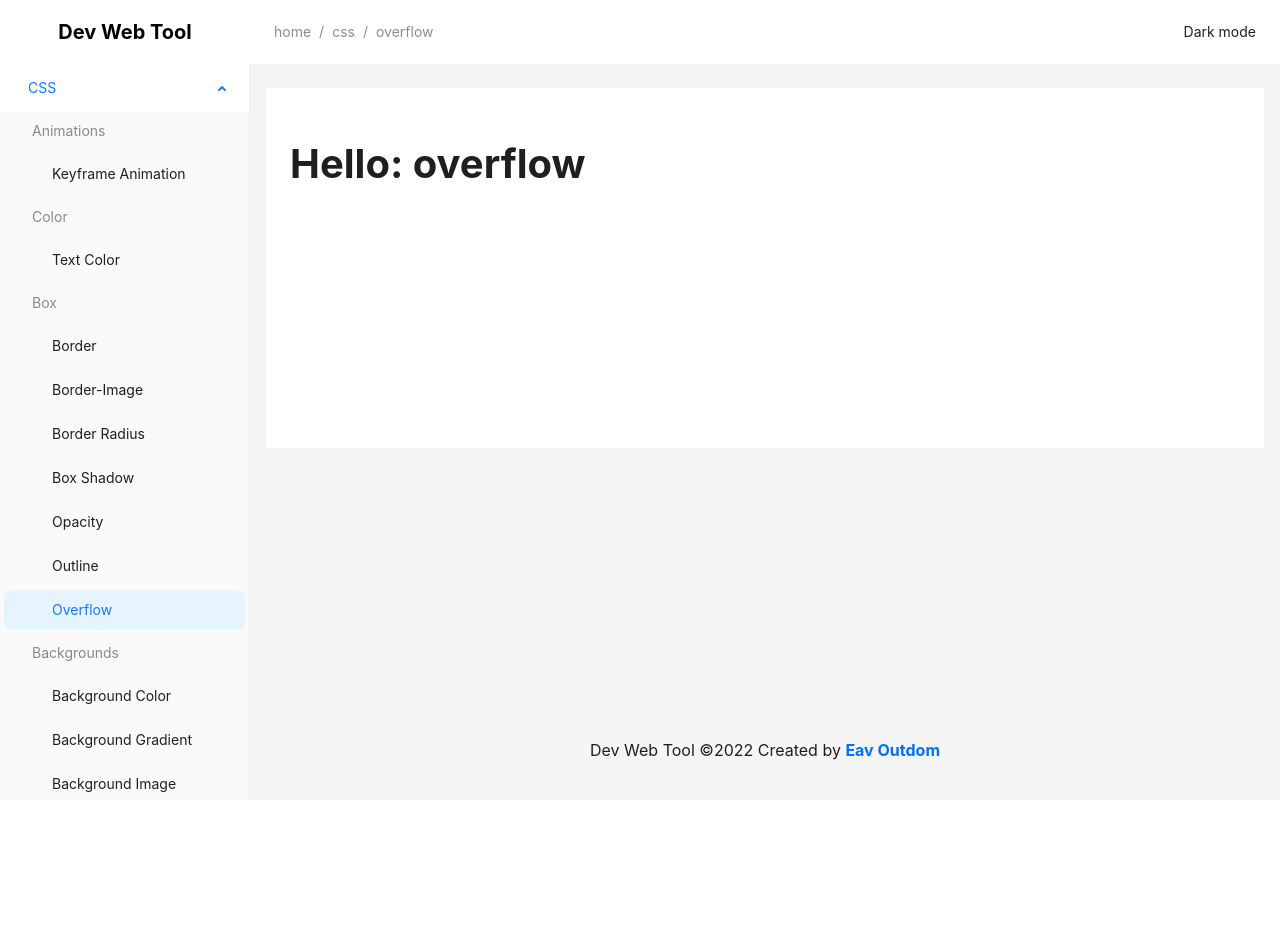
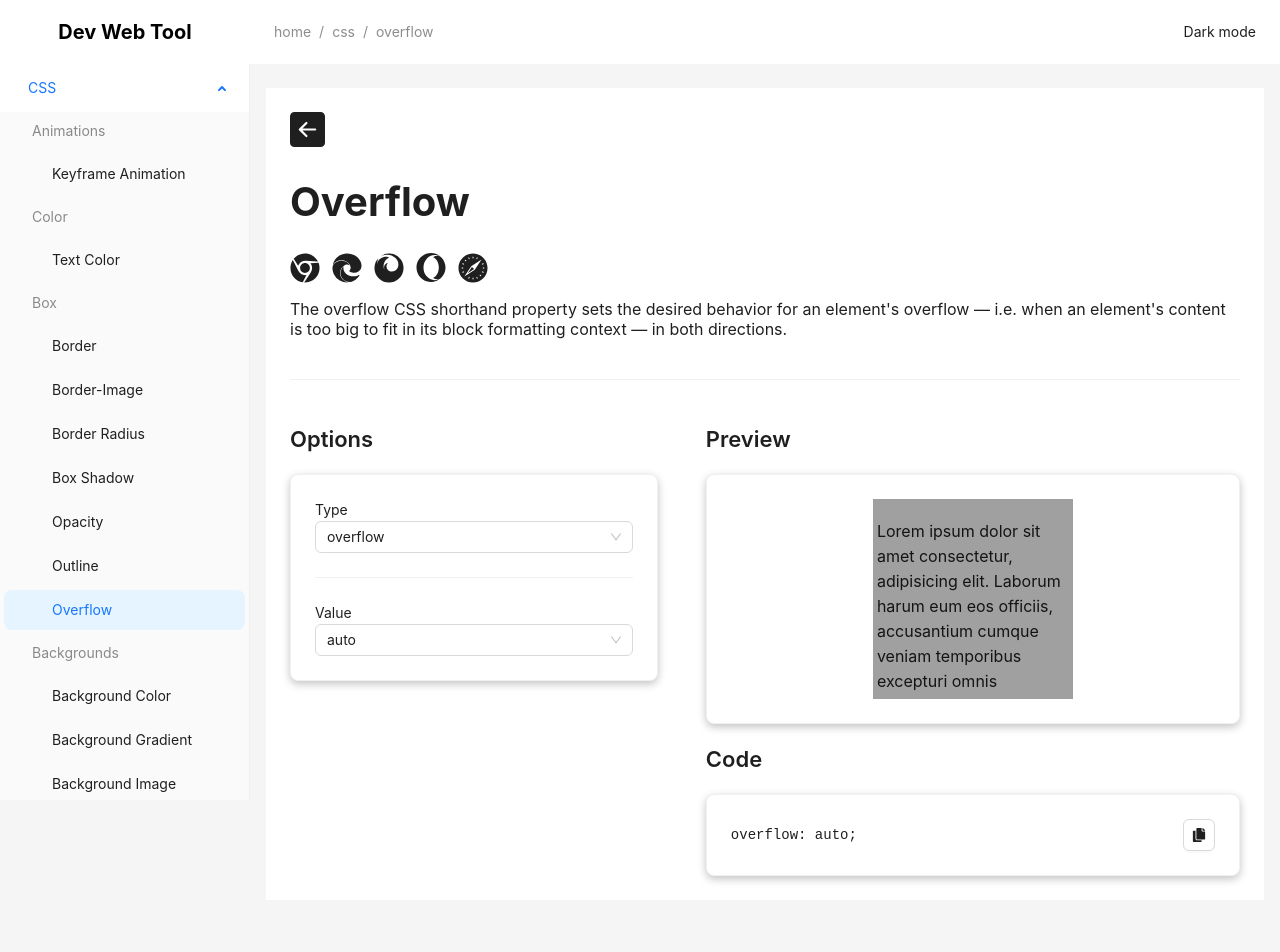
Before and after one commit to EavOutDom/dev-web-tool, a Next.js app: page /css/overflow in a window 1280 px wide. Shown: the top 952 px of the page. Before the commit the page ends 800 px from the top, so only its background shows below. Built offline with nearby package versions, Linux system fonts and the light colour scheme.

Commit message:
overflow

```diff
--- a/components/contentlayout/ContentLayout.js
+++ b/components/contentlayout/ContentLayout.js
@@ -4,7 +4,7 @@ import { BsFillArrowLeftSquareFill } from "react-icons/bs";
 import { FaChrome, FaEdge, FaFirefox, FaOpera, FaSafari } from 'react-icons/fa';
 import styles from './ContentLayout.module.css'
 
-const ContentLayout = ({ children, name, back, browser = { safari: '', firefox: '', chrome: '', edge: '', opera: '' } }) => {
+const ContentLayout = ({ children, name, back, browser = { safari: 'yes', firefox: 'yes', chrome: 'yes', edge: 'yes', opera: 'yes' } }) => {
   if (children) {
     var [{ props: Paragraph }, { props: Options }, { props: Preview }] = children;
   }
--- a/pages/css/border-radius.js
+++ b/pages/css/border-radius.js
@@ -87,7 +87,7 @@ const BorderRadius = () => {
               <code ref={ref}>
                 border-radius: {state.type === 0 ? state.radius + 'px' : state.tl + 'px ' + state.tr + 'px ' + state.br + 'px ' + state.bl + 'px'};
               </code>
-              <Button onClick={() => setCopy(ref)} icon={<FaCopy />}></Button>
+              <Button onClick={() => setCopy(ref)} icon={<FaCopy />} />
             </div>
           </Card>
         </div>
--- /dev/null
+++ b/pages/css/overflow.js
@@ -0,0 +1,91 @@
+import { useRef, useState } from "react";
+import ContentLayout from "../../components/contentlayout/ContentLayout";
+import { Button, Card, Divider, Select } from "antd";
+import { FaCopy } from "react-icons/fa";
+import { useCopy } from "../../lib/useCopy";
+
+const Overflow = () => {
+  const [type, setType] = useState('overflow');
+  const [overflow, setOverflow] = useState('auto');
+  const [copy, setCopy] = useCopy('');
+  const ref = useRef();
+
+  const code = () => {
+    switch (type) {
+      case 'overflow-x':
+        return `overflow-x: ${overflow};`
+      case 'overflow-y':
+        return `overflow-y: ${overflow};`
+      default:
+        return `overflow: ${overflow};`
+    }
+  }
+
+  console.log(code());
+
+  return (<section>
+    <ContentLayout back='/css' name='Overflow'>
+      <ContentLayout.Paragraph>
+        <p>
+          {`The overflow CSS shorthand property sets the desired behavior for an element's overflow — i.e. when an element's content is too big to fit in its block formatting context — in both directions.`}
+        </p>
+      </ContentLayout.Paragraph>
+      <ContentLayout.Options>
+        <div>
+          <p className="content_title">Options</p>
+          <Card>
+            <label htmlFor="type">Type</label>
+            <Select style={{ width: '100%' }} id='type' value={type} onChange={e => setType(e)}>
+              <Select.Option value='overflow'>overflow</Select.Option>
+              <Select.Option value='overflow-x'>overflow-x</Select.Option>
+              <Select.Option value='overflow-y'>overflow-y</Select.Option>
+            </Select>
+            <Divider />
+            <label htmlFor="overflow">Value</label>
+            <Select style={{ width: '100%' }} id='overflow' value={overflow} onChange={e => setOverflow(e)}>
+              <Select.Option value='auto'>auto</Select.Option>
+              <Select.Option value='hidden'>hidden</Select.Option>
+              <Select.Option value='scroll'>scroll</Select.Option>
+              <Select.Option value='visible'>visible</Select.Option>
+            </Select>
+          </Card>
+        </div>
+      </ContentLayout.Options>
+      <ContentLayout.Preview>
+        <div>
+          <p className="content_title">Preview</p>
+          <Card className="justify-center">
+            <div
+              style={{
+                height: 200,
+                widows: 200,
+                maxHeight: 200,
+                maxWidth: 200,
+                padding: 4,
+                background: '#a0a0a0',
+                overflow: overflow
+              }}>
+              <p>
+                Lorem ipsum dolor sit amet consectetur, adipisicing elit. Laborum harum eum eos officiis, accusantium cumque veniam temporibus excepturi omnis accusamus totam placeat mollitia voluptates dolorum hic voluptatem, expedita at? A!
+                Lorem ipsum dolor sit amet consectetur adipisicing elit. Voluptates exercitationem nisi nihil quod ducimus impedit? Nihil dicta ea quidem sit praesentium omnis, sapiente quasi accusantium corporis velit distinctio dolor vel.
+              </p>
+            </div>
+          </Card>
+        </div>
+        <div>
+          <p className="content_title">Code</p>
+          <Card>
+            <div className="justify-between items-center">
+              <code ref={ref}>
+                {code()}
+              </code>
+              <Button onClick={() => setCopy(ref)} icon={<FaCopy />} />
+            </div>
+          </Card>
+        </div>
+      </ContentLayout.Preview>
+    </ContentLayout>
+  </section >);
+}
+
+export default Overflow;
--- a/styles/globals.css
+++ b/styles/globals.css
@@ -140,6 +140,11 @@ code {
   justify-content: space-between;
 }
 
+.justify-center{
+  display: flex;
+  justify-content: center;
+}
+
 .items-center {
   display: flex;
   align-items: center;
```
